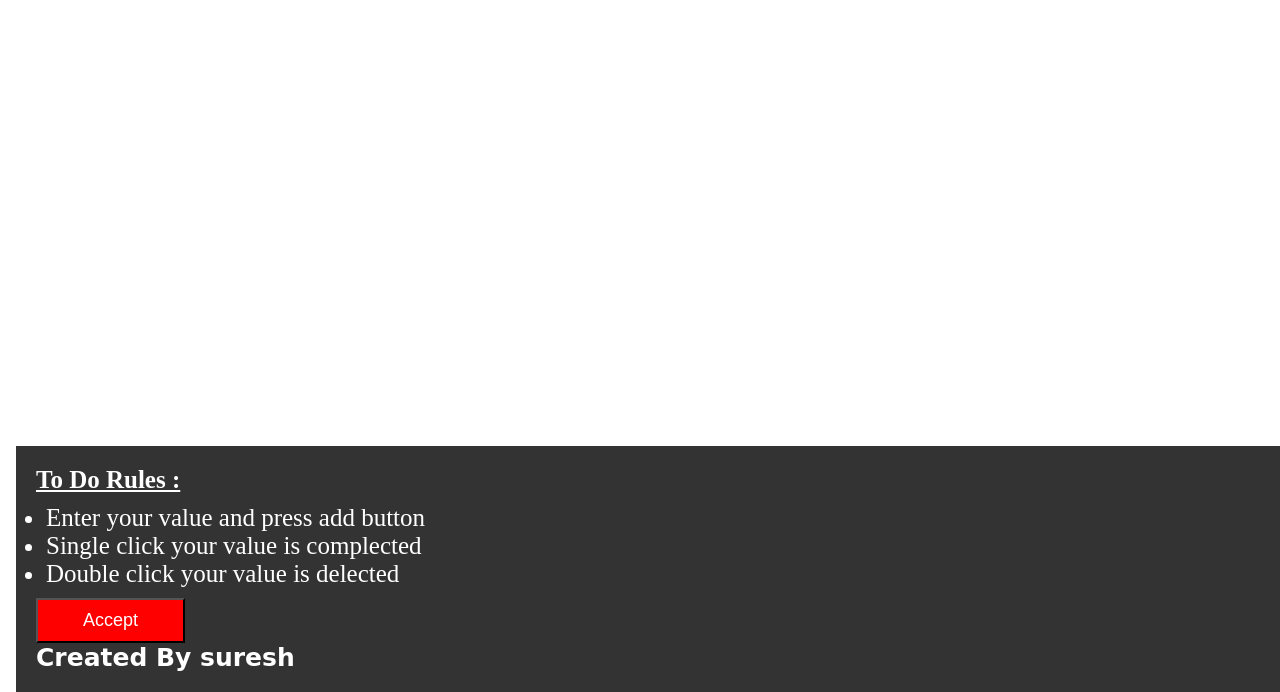
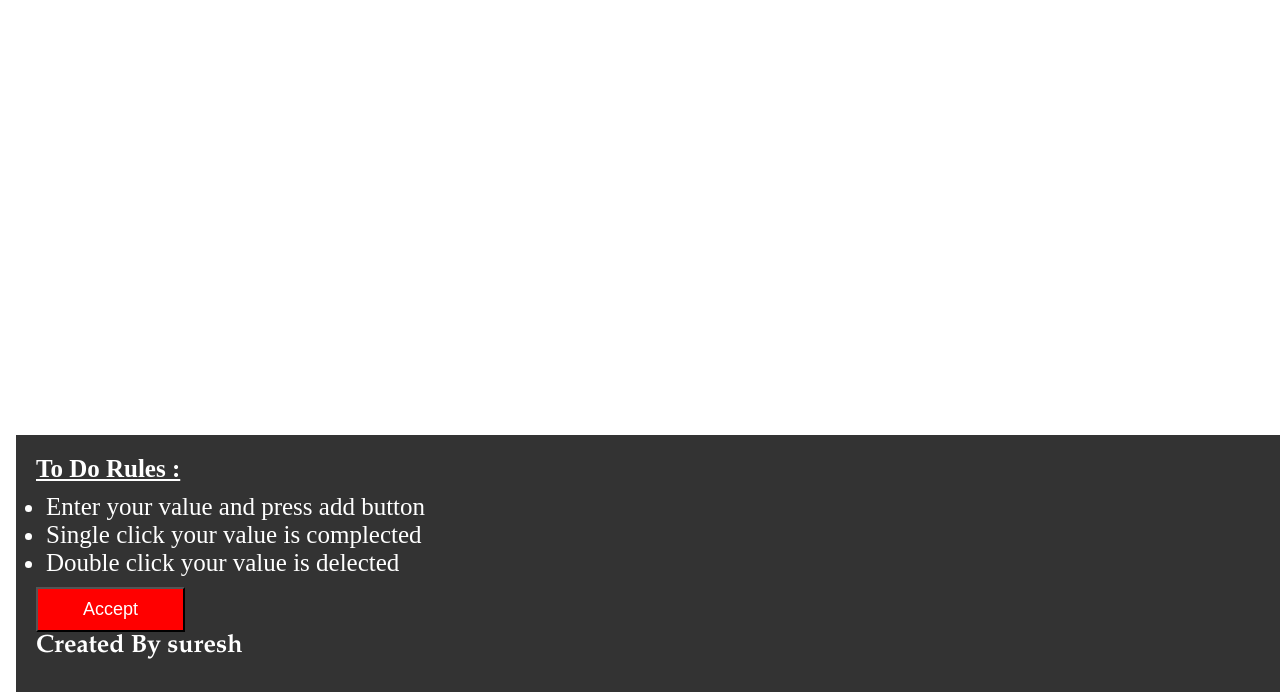
Before and after one commit to suresh475330/todolist, a plain HTML site: page index.html in a window 1280 px wide. Shown: the part 108-800 px from the top of the page. Drawn offline with Linux system fonts and the light colour scheme.

Commit message:
Update style.css

```diff
--- a/style.css
+++ b/style.css
@@ -128,6 +128,6 @@ h1{
 .cookie h4{
     font-size: 25px;
     color: #fff;
-    margin-bottom: 10px 0;
-    font-family: 'Brush Script MT', cursive;
+    margin-bottom: 10px;
+    font-family: Garamond, serif;
 }
```
